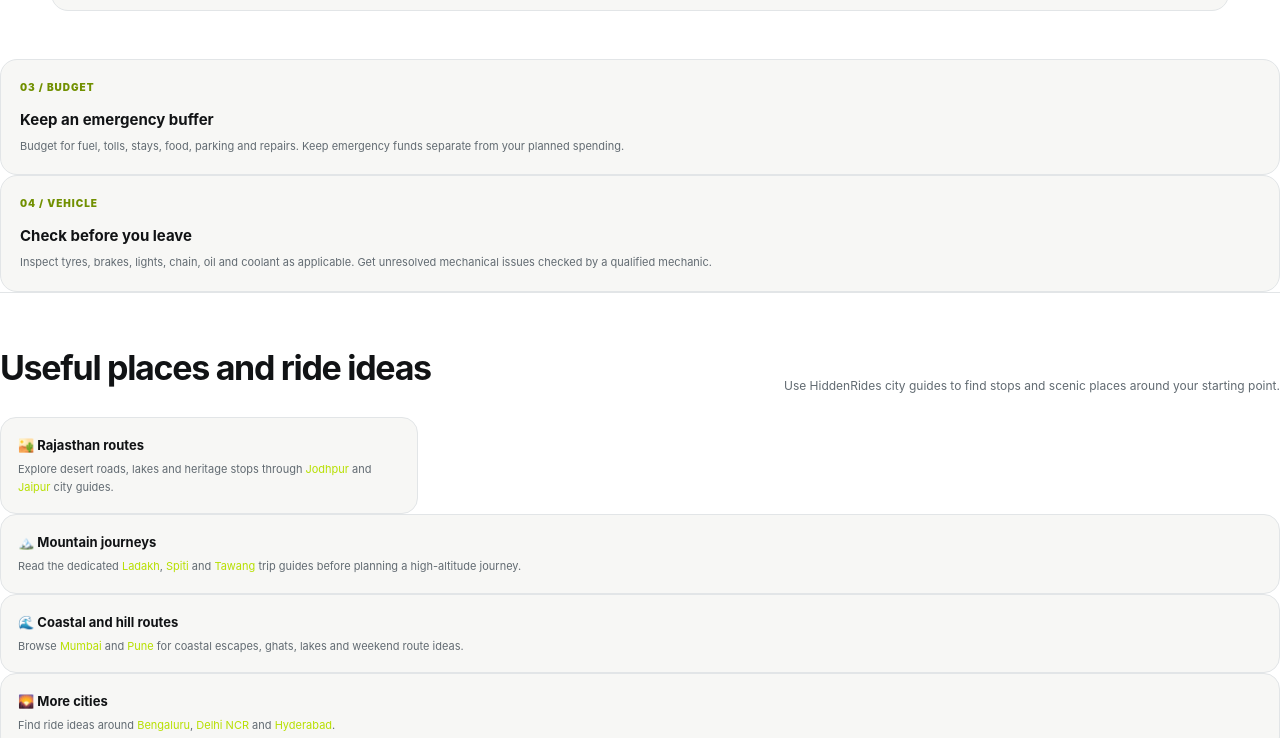
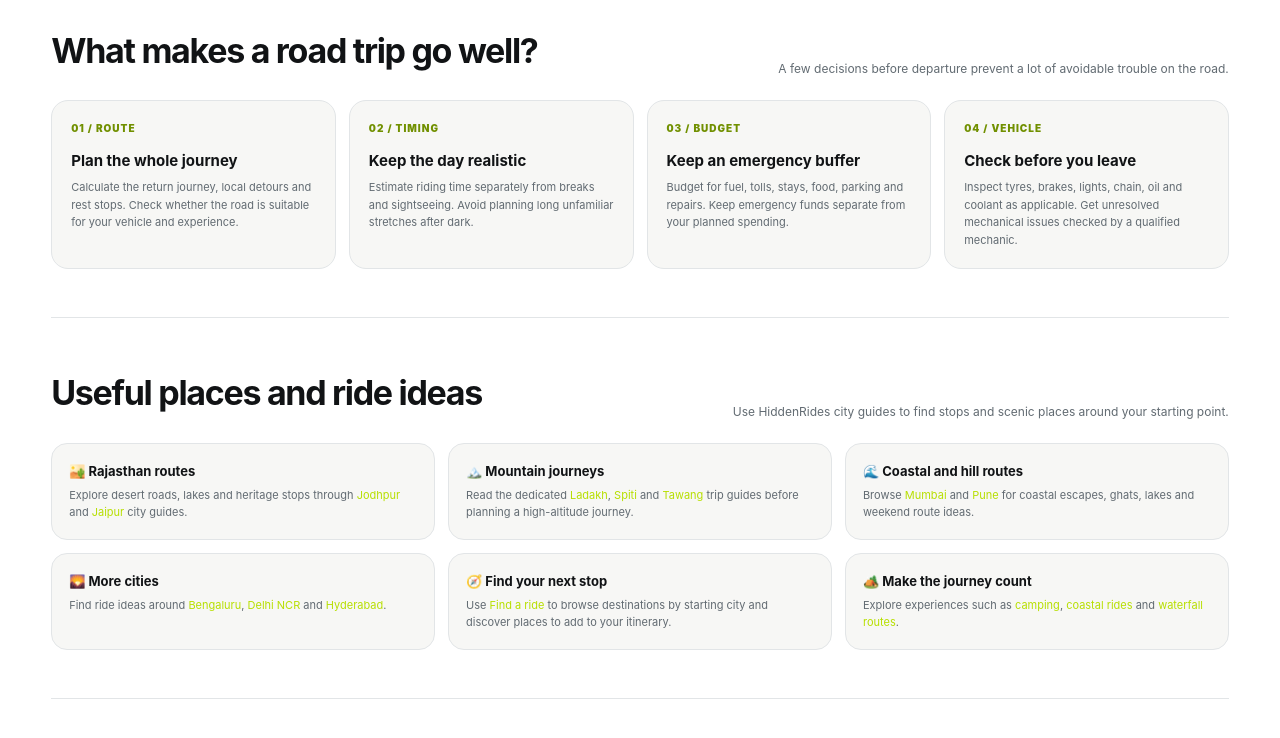
Before and after one commit to studyyuvraj17-tech/hiddenrides, a plain HTML site: page how-to-plan-a-road-trip.html in a window 1280 px wide. Shown: the part 4075-4813 px from the top of the page. Drawn offline with Linux system fonts and the light colour scheme.

Commit message:
Fix route gallery markup and map preview layout

```diff
--- a/how-to-plan-a-road-trip.html
+++ b/how-to-plan-a-road-trip.html
@@ -201,10 +201,12 @@ body{background:#fff!important;color:#111315!important}
 <button class="btn" type="button" id="build-itinerary">Build my itinerary</button>
 <a class="btn secondary" id="map-link" href="https://www.google.com/maps" target="_blank" rel="noopener">Open route in Google Maps ↗</a>
 </div>
-<div class="itinerary-output" aria-live="polite"><h3 id="itinerary-title">Your road trip outline</h3><div class="day-list" id="day-list"><div class="day-item"><b>DAY 1</b><div><strong>Start with a sensible first leg</strong><p>Build in fuel, food, rest and time to explore. Your personalised outline will appear here.</p></div></div>
+<div>
+<div class="itinerary-output" aria-live="polite"><h3 id="itinerary-title">Your road trip outline</h3><div class="day-list" id="day-list"><div class="day-item"><b>DAY 1</b><div><strong>Start with a sensible first leg</strong><p>Build in fuel, food, rest and time to explore. Your personalised outline will appear here.</p></div></div></div></div>
 <div class="map-panel">
 <div class="map-panel-head"><strong>Route preview</strong><span>Map updates from your start and destination</span></div>
 <iframe id="route-map" class="route-map" title="Google Maps route preview" loading="lazy" referrerpolicy="no-referrer-when-downgrade" src="https://www.google.com/maps?output=embed&q=Jaipur%20to%20Rajasthan"></iframe>
+</div>
 </div>
 </div>
 </section>
@@ -233,22 +235,22 @@ body{background:#fff!important;color:#111315!important}
 <section class="content-section" id="planning-tips">
 <div class="section-head"><h2>What makes a road trip go well?</h2><p>A few decisions before departure prevent a lot of avoidable trouble on the road.</p></div>
 <div class="steps-grid">
-<article class="step-card"><div class="step-number">01 / ROUTE</div><h3>Plan the whole journey</h3><p>Calculate the return journey, local detours and rest stops. Check whether the road is suitable for your vehicle and experience.</p></div></article>
-<article class="step-card"><div class="step-number">02 / TIMING</div><h3>Keep the day realistic</h3><p>Estimate riding time separately from breaks and sightseeing. Avoid planning long unfamiliar stretches after dark.</p></div></article>
-<article class="step-card"><div class="step-number">03 / BUDGET</div><h3>Keep an emergency buffer</h3><p>Budget for fuel, tolls, stays, food, parking and repairs. Keep emergency funds separate from your planned spending.</p></div></article>
-<article class="step-card"><div class="step-number">04 / VEHICLE</div><h3>Check before you leave</h3><p>Inspect tyres, brakes, lights, chain, oil and coolant as applicable. Get unresolved mechanical issues checked by a qualified mechanic.</p></div></article>
+<article class="step-card"><div class="step-number">01 / ROUTE</div><h3>Plan the whole journey</h3><p>Calculate the return journey, local detours and rest stops. Check whether the road is suitable for your vehicle and experience.</p></article>
+<article class="step-card"><div class="step-number">02 / TIMING</div><h3>Keep the day realistic</h3><p>Estimate riding time separately from breaks and sightseeing. Avoid planning long unfamiliar stretches after dark.</p></article>
+<article class="step-card"><div class="step-number">03 / BUDGET</div><h3>Keep an emergency buffer</h3><p>Budget for fuel, tolls, stays, food, parking and repairs. Keep emergency funds separate from your planned spending.</p></article>
+<article class="step-card"><div class="step-number">04 / VEHICLE</div><h3>Check before you leave</h3><p>Inspect tyres, brakes, lights, chain, oil and coolant as applicable. Get unresolved mechanical issues checked by a qualified mechanic.</p></article>
 </div>
 </section>
 
 <section class="content-section">
 <div class="section-head"><h2>Useful places and ride ideas</h2><p>Use HiddenRides city guides to find stops and scenic places around your starting point.</p></div>
 <div class="tips-grid">
-<article class="tip-card"><strong>🏜️ Rajasthan routes</strong><p>Explore desert roads, lakes and heritage stops through <a href="/jodhpur" style="color:var(--lime)">Jodhpur</a> and <a href="/jaipur" style="color:var(--lime)">Jaipur</a> city guides.</p></div></article>
-<article class="tip-card"><strong>🏔️ Mountain journeys</strong><p>Read the dedicated <a href="/leh-ladakh-bike-trip" style="color:var(--lime)">Ladakh</a>, <a href="/spiti-valley-bike-trip" style="color:var(--lime)">Spiti</a> and <a href="/tawang-bike-trip" style="color:var(--lime)">Tawang</a> trip guides before planning a high-altitude journey.</p></div></article>
-<article class="tip-card"><strong>🌊 Coastal and hill routes</strong><p>Browse <a href="/mumbai" style="color:var(--lime)">Mumbai</a> and <a href="/pune" style="color:var(--lime)">Pune</a> for coastal escapes, ghats, lakes and weekend route ideas.</p></div></article>
-<article class="tip-card"><strong>🌄 More cities</strong><p>Find ride ideas around <a href="/bengaluru" style="color:var(--lime)">Bengaluru</a>, <a href="/delhi-ncr" style="color:var(--lime)">Delhi NCR</a> and <a href="/hyderabad" style="color:var(--lime)">Hyderabad</a>.</p></div></article>
-<article class="tip-card"><strong>🧭 Find your next stop</strong><p>Use <a href="/discover" style="color:var(--lime)">Find a ride</a> to browse destinations by starting city and discover places to add to your itinerary.</p></div></article>
-<article class="tip-card"><strong>🏕️ Make the journey count</strong><p>Explore experiences such as <a href="/experience-camping" style="color:var(--lime)">camping</a>, <a href="/experience-coastal-rides" style="color:var(--lime)">coastal rides</a> and <a href="/experience-waterfalls" style="color:var(--lime)">waterfall routes</a>.</p></div></article>
+<article class="tip-card"><strong>🏜️ Rajasthan routes</strong><p>Explore desert roads, lakes and heritage stops through <a href="/jodhpur" style="color:var(--lime)">Jodhpur</a> and <a href="/jaipur" style="color:var(--lime)">Jaipur</a> city guides.</p></article>
+<article class="tip-card"><strong>🏔️ Mountain journeys</strong><p>Read the dedicated <a href="/leh-ladakh-bike-trip" style="color:var(--lime)">Ladakh</a>, <a href="/spiti-valley-bike-trip" style="color:var(--lime)">Spiti</a> and <a href="/tawang-bike-trip" style="color:var(--lime)">Tawang</a> trip guides before planning a high-altitude journey.</p></article>
+<article class="tip-card"><strong>🌊 Coastal and hill routes</strong><p>Browse <a href="/mumbai" style="color:var(--lime)">Mumbai</a> and <a href="/pune" style="color:var(--lime)">Pune</a> for coastal escapes, ghats, lakes and weekend route ideas.</p></article>
+<article class="tip-card"><strong>🌄 More cities</strong><p>Find ride ideas around <a href="/bengaluru" style="color:var(--lime)">Bengaluru</a>, <a href="/delhi-ncr" style="color:var(--lime)">Delhi NCR</a> and <a href="/hyderabad" style="color:var(--lime)">Hyderabad</a>.</p></article>
+<article class="tip-card"><strong>🧭 Find your next stop</strong><p>Use <a href="/discover" style="color:var(--lime)">Find a ride</a> to browse destinations by starting city and discover places to add to your itinerary.</p></article>
+<article class="tip-card"><strong>🏕️ Make the journey count</strong><p>Explore experiences such as <a href="/experience-camping" style="color:var(--lime)">camping</a>, <a href="/experience-coastal-rides" style="color:var(--lime)">coastal rides</a> and <a href="/experience-waterfalls" style="color:var(--lime)">waterfall routes</a>.</p></article>
 </div>
 </section>
 
```
